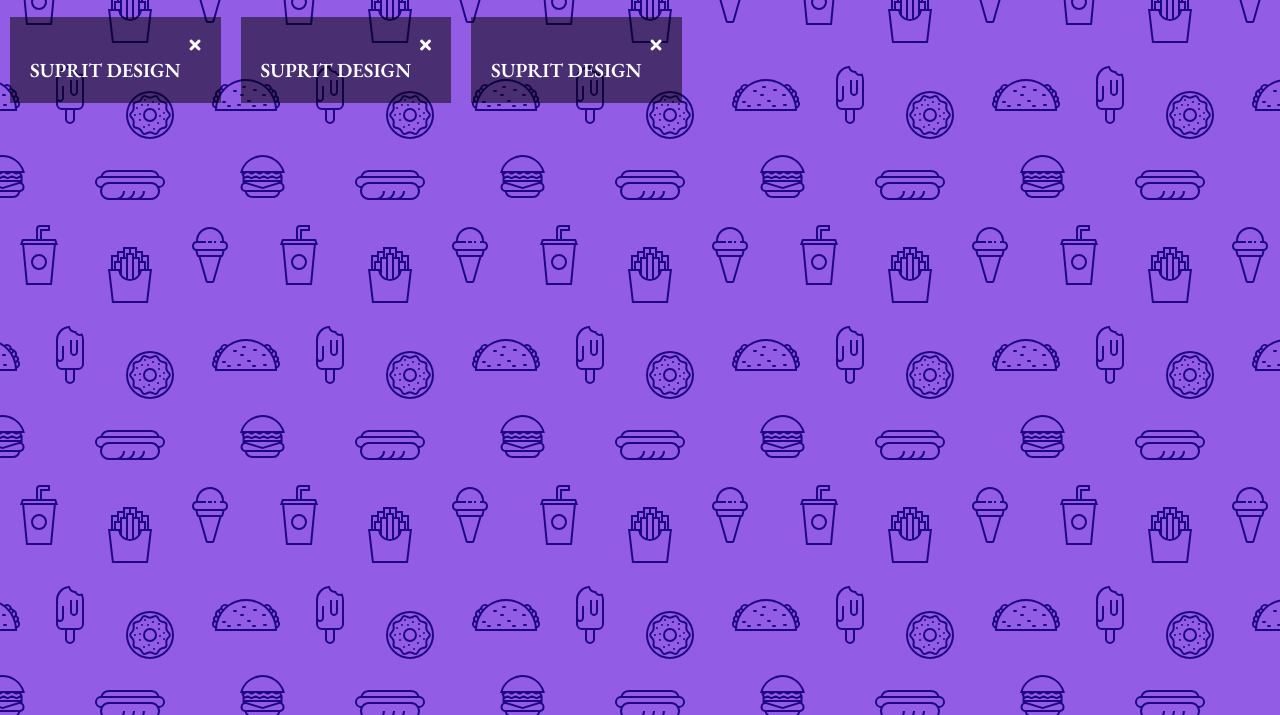
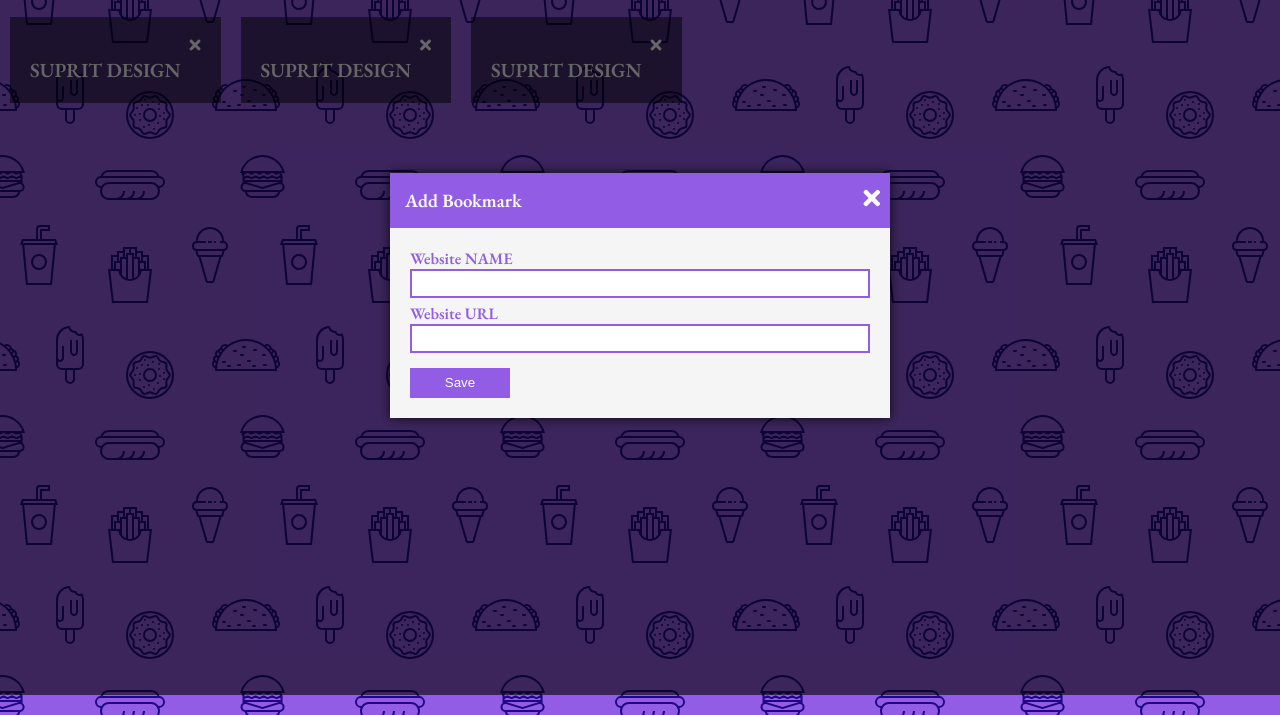
Before and after one commit to suprit-kumar/bookmark_demo_2020, a plain HTML site: page index.htm in a window 1280 px wide. Shown: the part 105-820 px from the top of the page. Drawn offline with nearby package versions, Linux system fonts and the light colour scheme.

Commit message:
Bookmark form added within modal with complete style

```diff
--- a/index.htm
+++ b/index.htm
@@ -34,6 +34,30 @@
             </div>
         </div>
     </div>
+    <!-- Modal -->
+    <div class="modal-container show-modal" id='modal'>
+        <div class="modal">
+            <i class="fas fa-times close-icon" id="close-modal"></i>
+            <div class="modal-header">
+                <h3>Add Bookmark</h3>
+            </div>
+            <div class="modal-content">
+                <form  id="bookmark-form">
+                    <!-- Website name  -->
+                    <div class="form-group">
+                        <label for="Website-name" class='form-label'>Website NAME</label>
+                        <input type="text" class="form-input" id='Website-name'>
+                    </div>
+                      <!-- Website url  -->
+                      <div class="form-group">
+                        <label for="Website-url" class='form-label'>Website URL</label>
+                        <input type="text" class="form-input" id='Website-url'>
+                    </div>
+                    <button type="submit">Save</button>
+                </form>
+            </div>
+        </div>
+    </div>
     <!-- Script -->
     <script src="script.js"></script>
 </body>
--- a/style.css
+++ b/style.css
@@ -89,6 +89,105 @@ a:active{
   margin-right: 5px;
 }
 
+/* modal */
+.modal-container{
+  background: rgba(0,0,0,0.6);
+  display: none;
+  position: fixed;
+  top:0;
+  left:0;
+  right: 0;
+  bottom: 0;
+}
+
+.show-modal{
+  display: flex;
+  justify-content: center;
+  align-items: center;
+}
+
+.modal{
+  background: white;
+  box-shadow: 0 0 10px rgba(0,0,0,0.8);
+  max-width: 95%;
+  width: 500px;
+  animation: modalopen 1s;
+}
+
+@keyframes modalopen{
+  from{
+    opacity: 0;
+  }
+
+  to{
+    opacity: 1;
+  }
+}
+
+.close-icon{
+  float: right;
+  color: white;
+  font-size: 24px;
+  position: relative;
+  top:13px;
+  cursor: pointer;
+  margin-right: 10px;
+}
+
+.modal-header{
+  background: #935ce5;
+  color:white;
+  padding: 15px;
+}
+
+h3{
+  margin: 0;
+}
+
+.modal-content{
+  padding: 20px;
+  background: whitesmoke;
+}
+
+
+/* Form */
+.form-group{
+  height:55px;
+}
+
+.form-input{
+  width:97%;
+  padding:5px;
+  border: 2px solid #935ce5;
+  border-radius:var(--border-radius) ;
+  display:block;
+  outline:none;
+}
+
+.form-label{
+  color:#935ce5;
+  display: block;
+}
+
+button{
+  cursor: pointer;
+  color: white;
+  background: #935ce5;
+  height: 30px;
+  width: 100px;
+  border: none;
+  border-radius:#935ce5;
+  margin-top: 10px;
+}
+
+button:hover{
+  filter: brightness(110%);
+}
+
+button:focus{
+  outline: none;
+}
+
 
 /* Media query: Larger smartphone (vertical) */
 @media screen and (max-width:600px){
```
